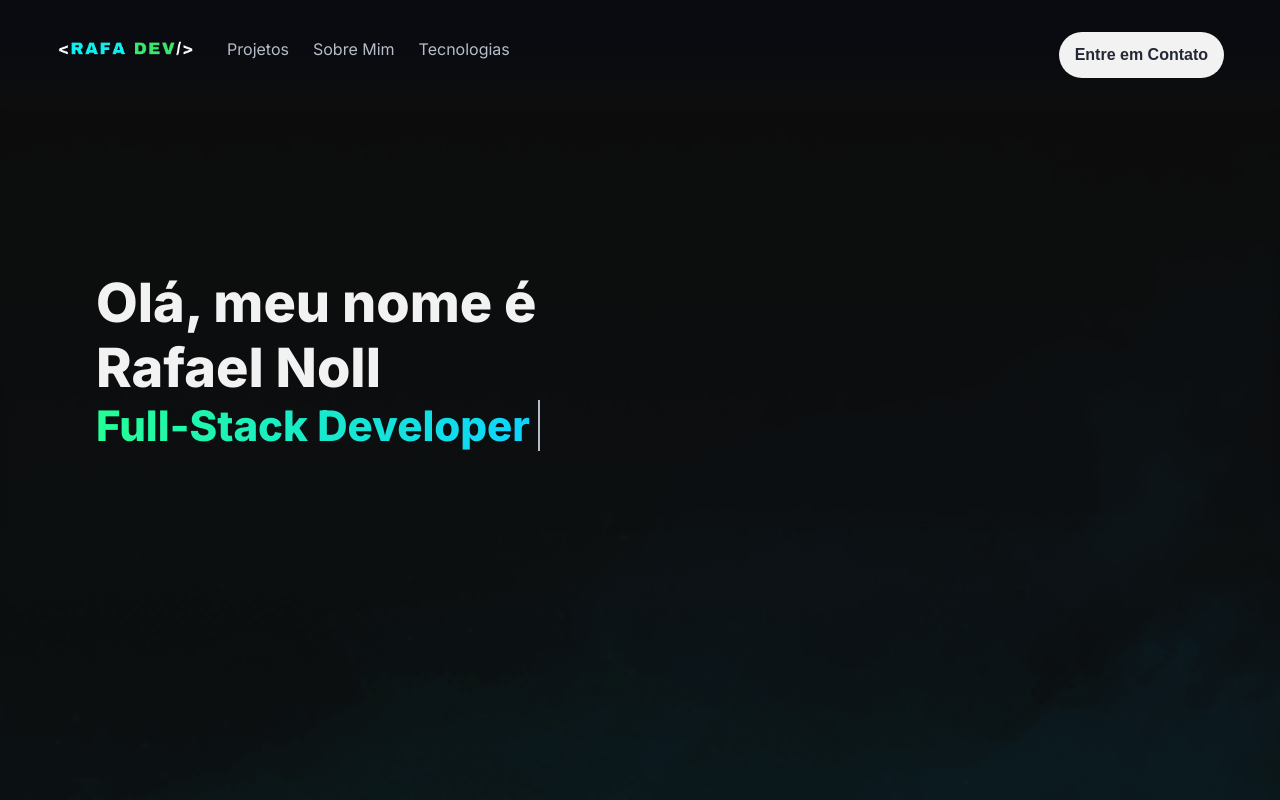
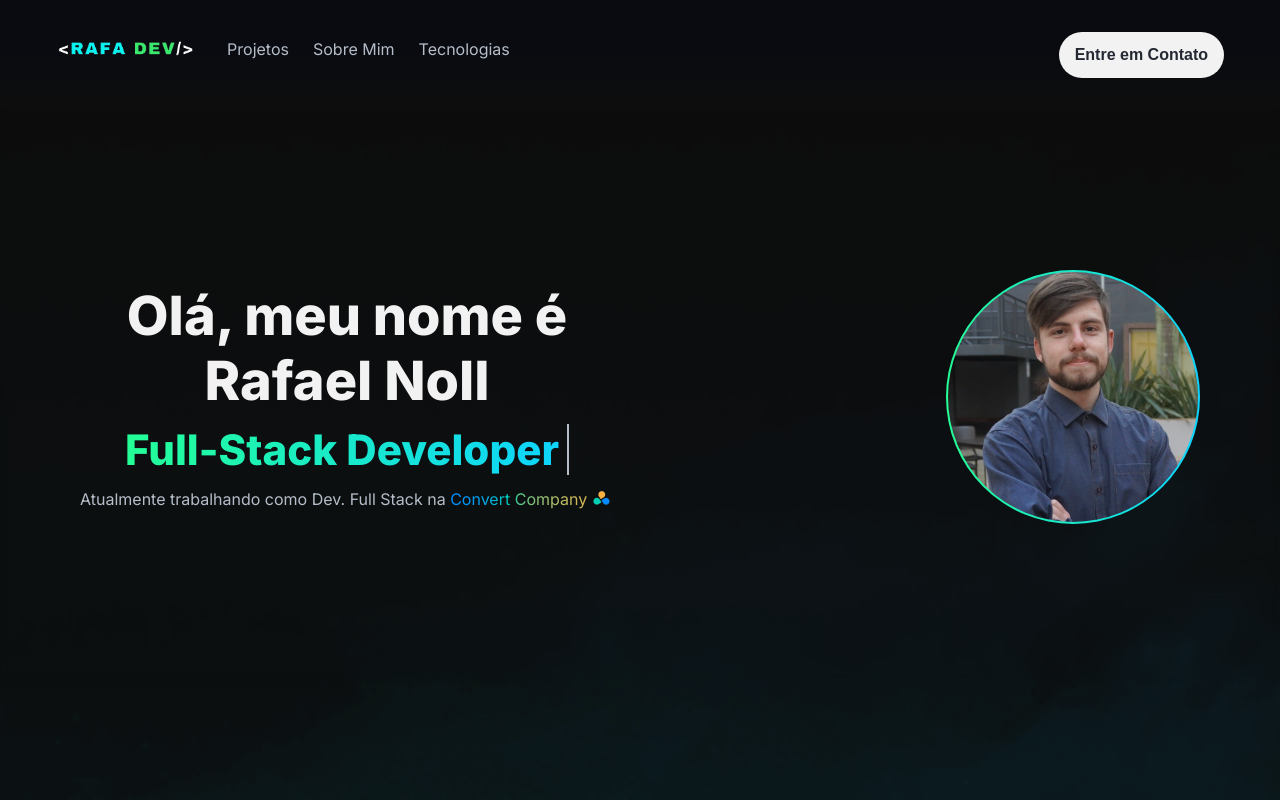
Before and after one commit to Rafaelnoll/Portifolio, a React (Vite) app: page / in a window 1280 px wide. Built offline with nearby package versions, Linux system fonts and the light colour scheme.

Commit message:
Style: Adding my photo to the header

```diff
--- a/src/assets/styles/theme.ts
+++ b/src/assets/styles/theme.ts
@@ -12,5 +12,14 @@ export default {
     "secondary-purple": "#A160FC",
     "primary-green": "#24ff96",
     "secondary-green": "#24CE85",
+  },
+  "companyColors": {
+    "primary": "#00d1b2",
+    "secondary": "#f9b246",
+    "tertiary": "#008cff",
+  },
+  "media": {
+    "mobile": "(max-width: 750px)",
+    "tablet": "(max-width: 900px)",
   }
 }
--- a/src/components/Navbar/styles.ts
+++ b/src/components/Navbar/styles.ts
@@ -1,4 +1,4 @@
-import styled from "styled-components";
+import styled, { css } from "styled-components";
 
 export const Container = styled.nav`
   display: flex;
@@ -68,4 +68,10 @@ export const NavList = styled.div`
       }
     }
   }
+
+  ${({theme}) => css`
+    @media screen and ${theme.media.tablet} {
+      display: none;
+    }
+  `}
 `;
--- a/src/components/TypeWriter/styles.ts
+++ b/src/components/TypeWriter/styles.ts
@@ -7,13 +7,10 @@ const typingAnimation = keyframes`
 `
 
 export const TypingTextContainer = styled.div`
-  display: flex;
-  align-items: center;
-  gap: 8px;
-
   span {
     border-right: 2px solid ${({theme}) => theme.colors["gray"]};
     padding-right: 8px;
     animation: ${typingAnimation} 1s step-end infinite;
+    white-space: nowrap;
   }
 `;
--- a/src/pages/Homepage/index.tsx
+++ b/src/pages/Homepage/index.tsx
@@ -1,6 +1,8 @@
 import Navbar from "../../components/Navbar";
 import { HeaderContent } from "./styles";
 import TypeWriter from "../../components/TypeWriter";
+import MyPhoto from '../../assets/images/me.jpeg';
+import ConvertLogo from '../../assets/images/convert_logo.png';
 
 export default function Homepage(){
   return (
@@ -8,13 +10,15 @@ export default function Homepage(){
       <Navbar />
       <HeaderContent>
         <div className="header-title-container">
-          <div>
-            <h1>Olá, meu nome é</h1>
-          </div>
+          <h1>Olá, meu nome é</h1>
           <h1>Rafael Noll</h1>
           <h1 className="typing-text">
             <TypeWriter text="Full-Stack Developer"/>
           </h1>
+          <p className="title-description">Atualmente trabalhando como Dev. Full Stack na <a target="_blank" href="https://convertcompany.com.br/">Convert Company <img src={ConvertLogo} /></a></p>
+        </div>
+        <div className="header-photo-container">
+          <img src={MyPhoto} />
         </div>
       </HeaderContent>
     </header>
--- a/src/pages/Homepage/styles.ts
+++ b/src/pages/Homepage/styles.ts
@@ -1,9 +1,15 @@
-import styled from "styled-components";
+import styled, { css } from "styled-components";
+
+
 
 export const HeaderContent = styled.div`
-    padding: 160px 96px 80px;
+    display: flex;
+    justify-content: space-between;
+    align-items: center;
+    padding: 160px 80px;
+    gap: 24px;
 
-    & > .header-title-container{
+    .header-title-container{
       & h1 {
         font-size: 54px;
         color: ${({theme}) => theme.colors.light};
@@ -18,4 +24,54 @@ export const HeaderContent = styled.div`
         color: transparent;
       }
     }
+
+    .title-description {
+      margin-top: 8px;
+
+      img {
+        display: inline-block;
+        width: 25px;
+      }
+
+      a {
+        display: inline-flex;
+        align-items: center;
+        gap: 2px;
+        text-decoration: none;
+        background: ${({theme}) => `linear-gradient(90deg, ${theme.companyColors["tertiary"]}, 25% ,${theme.companyColors["primary"]}, 50%, ${theme.companyColors["secondary"]});`};
+        background-clip: text;
+        color: transparent;
+      }
+
+    }
+
+    .header-photo-container {
+      display: flex;
+      justify-content: center;
+      align-items: center;
+      background: ${({theme}) => `linear-gradient(90deg, ${theme.colors["primary-green"]}, 50% , ${theme.colors["primary-blue"]});`};
+      border-radius: 50%;
+      padding: 2px;
+
+      img {
+        max-width: 250px;
+        border-radius: 50%;
+      }
+    }
+
+    ${({theme}) => css`
+      @media screen and ${theme.media.tablet} {
+        flex-direction: column-reverse;
+        gap: 32px;
+        padding: 80px 80px;
+      }
+
+      .header-title-container{
+        text-align: center;
+
+        & .typing-text {
+          margin: 0 auto;
+        }
+      }
+    `}
 `;
```
Also changed, not shown: src/assets/images/convert_logo.png (added), src/assets/images/me.jpeg (added).
